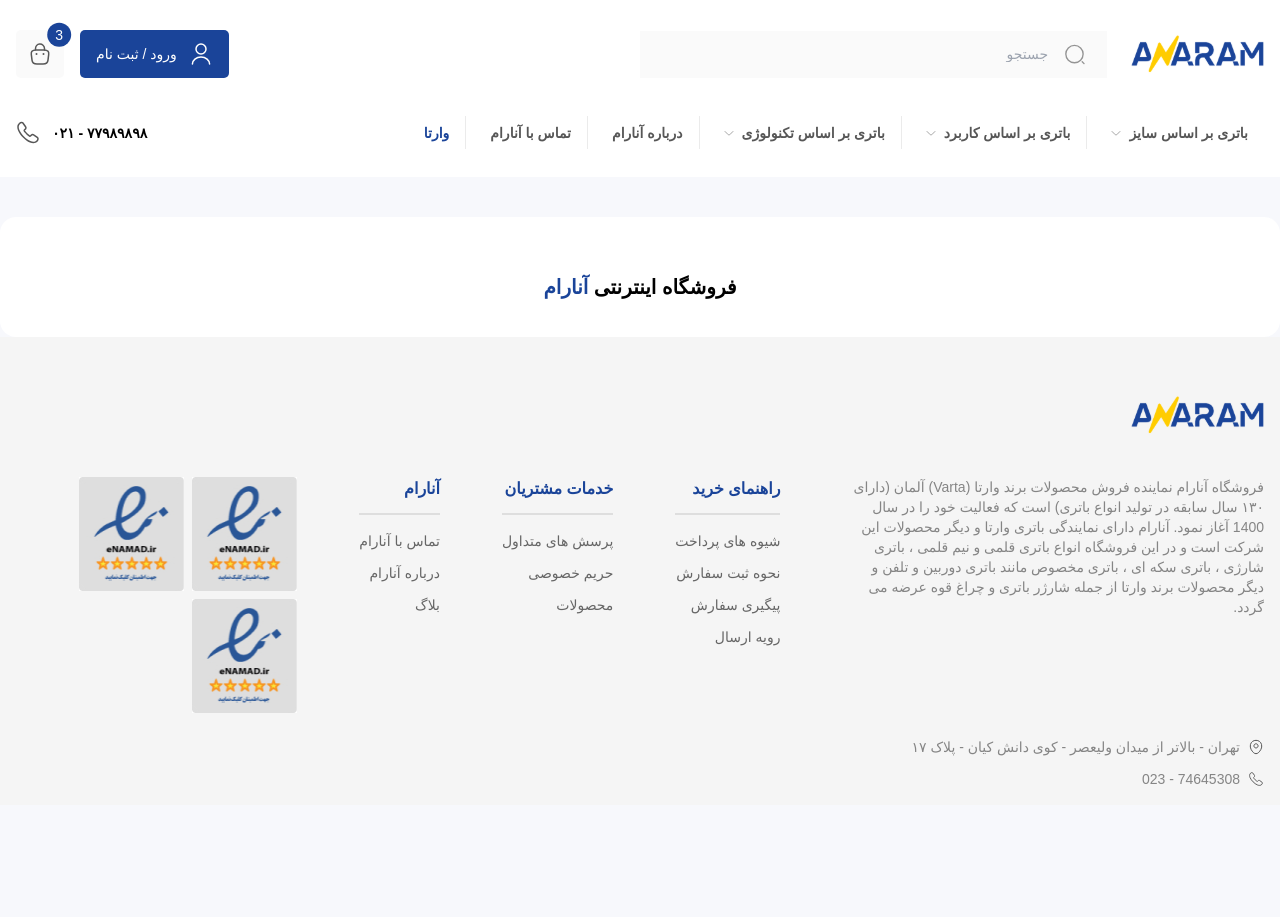
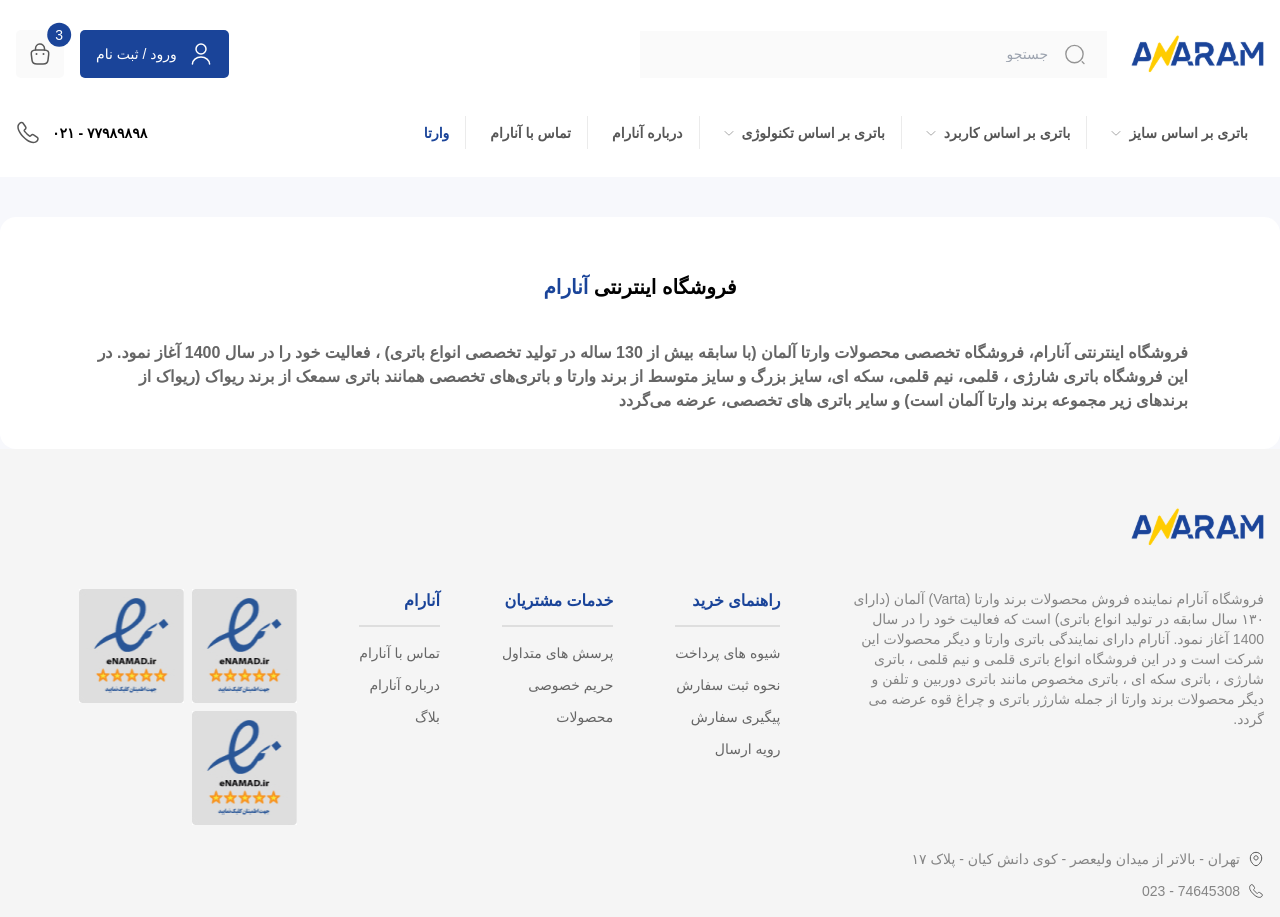
Before and after one commit to mahyarErshad/anaram-react, a React (Create React App) app: page /about in a window 1280 px wide. Before the commit the page ends 805 px from the top, so only its background shows below. Built offline with nearby package versions, Linux system fonts and the light colour scheme; a web font is replaced by a local one.

Commit message:
Added a p tag

```diff
--- a/src/Pages/AboutUs/AboutUs.jsx
+++ b/src/Pages/AboutUs/AboutUs.jsx
@@ -6,6 +6,7 @@ function AboutUs() {
       <h1 className="font-semibold text-xl">
         فروشگاه اینترنتی <strong className="text-primary6">آنارام</strong>
       </h1>
+      <p className="text-base font-semibold text-NeutralN200 max-w-[68.5rem] max-lg:text-center">فروشگاه اینترنتی آنارام، فروشگاه تخصصی محصولات وارتا آلمان (با سابقه بیش از 130 ساله در تولید تخصصی انواع باتری) ، فعالیت خود را در سال 1400 آغاز نمود. در این فروشگاه باتری شارژی ، قلمی، نیم قلمی، سکه ای، سایز بزرگ و سایز متوسط از برند وارتا و باتری‌های تخصصی همانند باتری سمعک از برند ریواک (ریواک از برندهای زیر مجموعه برند وارتا آلمان است) و سایر باتری های تخصصی، عرضه می‌گردد</p>
     </section>
   );
 }
```
